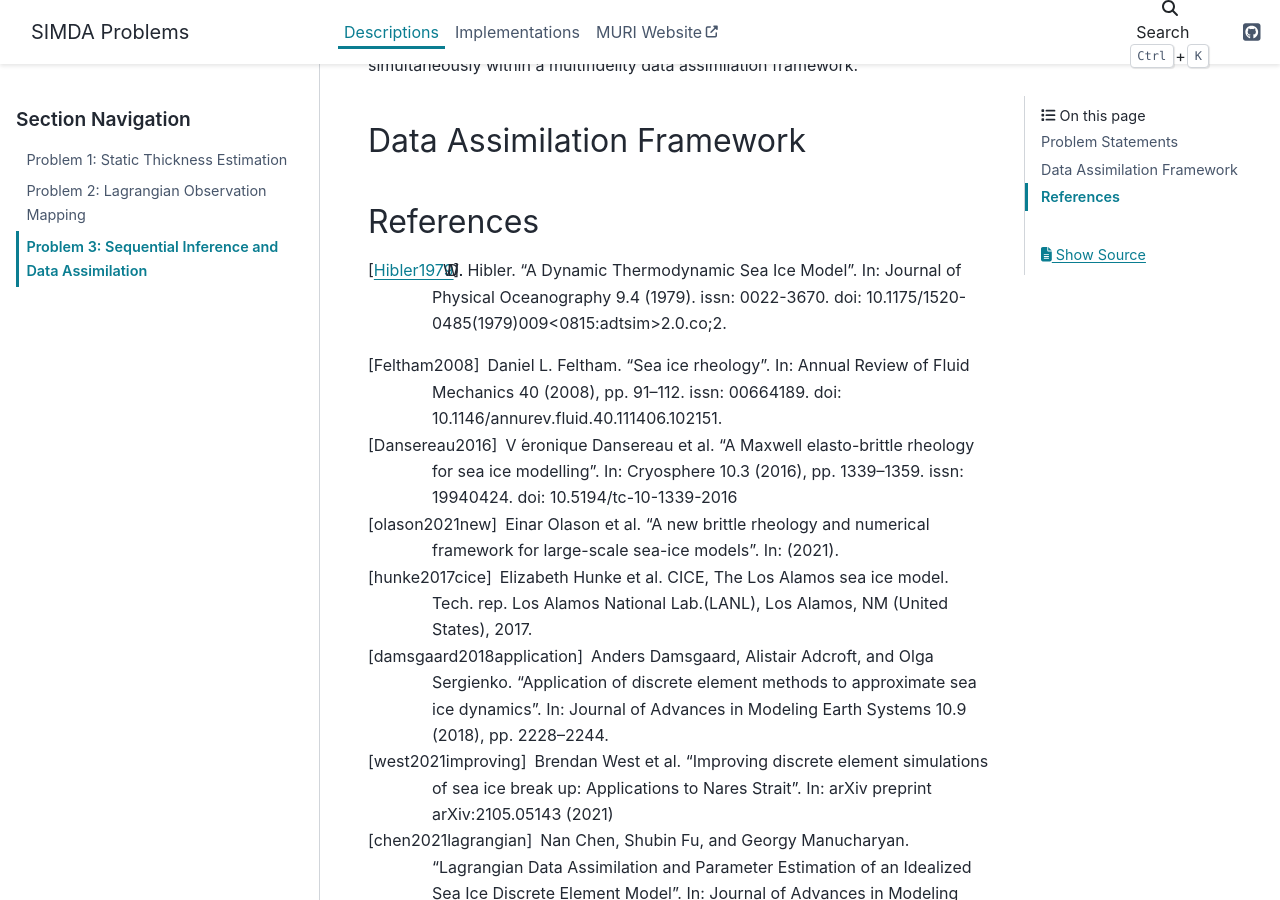
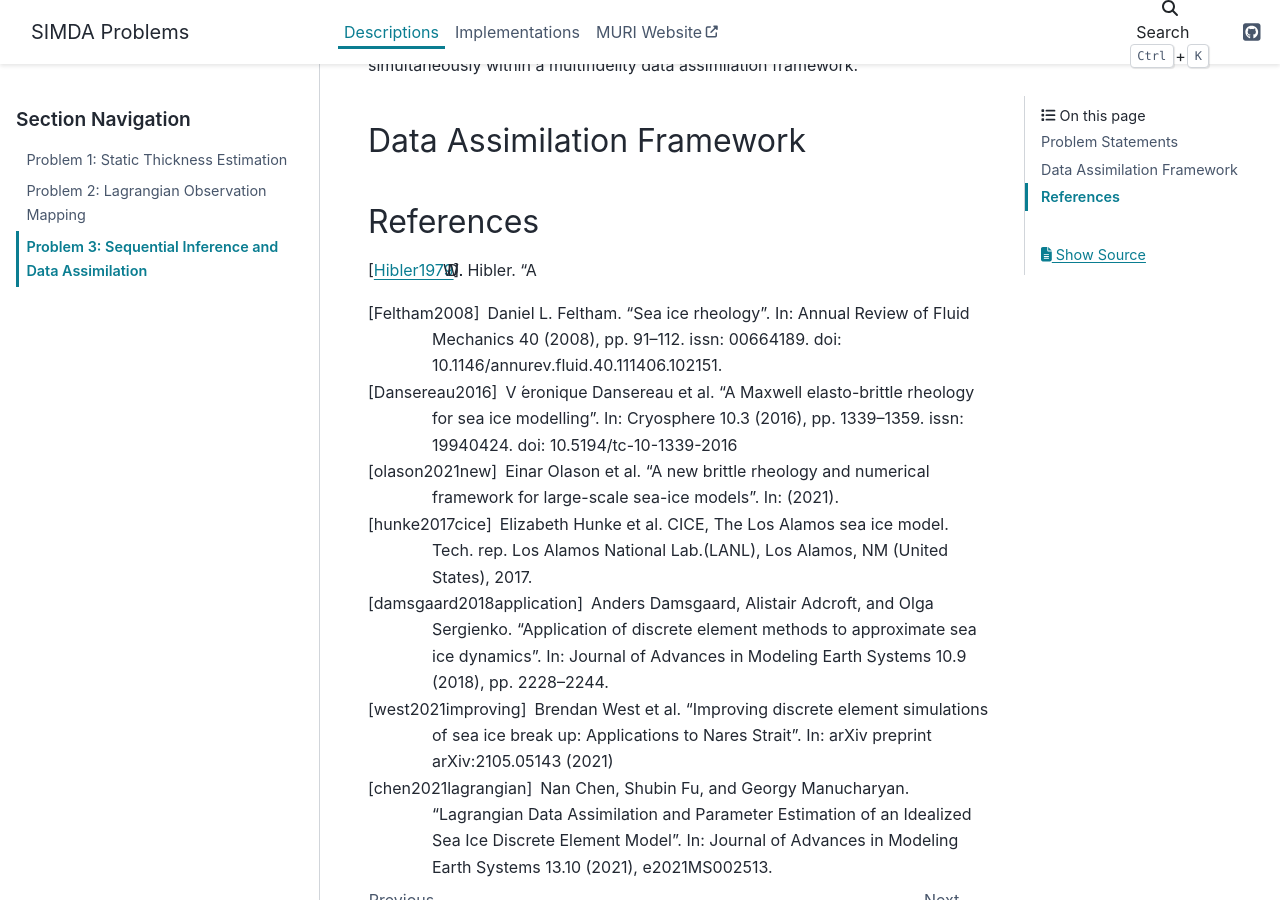
Before and after one commit to simda-muri/challenges, a Sphinx documentation site: the page built from docs/source/descriptions/problem3.rst, in a window 1280 px wide and 900 px high, scrolled down 1429 px. Built offline with Sphinx 7.4.7 and the PyData theme 0.15.4, drawn with Linux system fonts in a browser that asks for light colours.

Commit message:
do citations work?

```diff
--- a/docs/source/descriptions/problem3.rst
+++ b/docs/source/descriptions/problem3.rst
@@ -40,11 +40,18 @@
 ------------------------------------------------------
 References
 ------------------------------------------------------
-.. [Hibler1979] W. D. Hibler. “A Dynamic Thermodynamic Sea Ice Model”. In: Journal of Physical Oceanography 9.4 (1979). issn: 0022-3670. doi: 10.1175/1520-0485(1979)009<0815:adtsim>2.0.co;2.
+.. [Hibler1979] W. D. Hibler. “A
+
 .. [Feltham2008] Daniel L. Feltham. “Sea ice rheology”. In: Annual Review of Fluid Mechanics 40 (2008), pp. 91–112. issn: 00664189. doi: 10.1146/annurev.fluid.40.111406.102151.
+
 .. [Dansereau2016] V ́eronique Dansereau et al. “A Maxwell elasto-brittle rheology for sea ice modelling”. In: Cryosphere 10.3 (2016), pp. 1339–1359. issn: 19940424. doi: 10.5194/tc-10-1339-2016
+
 .. [olason2021new] Einar Olason et al. “A new brittle rheology and numerical framework for large-scale sea-ice models”. In: (2021).
+
 .. [hunke2017cice] Elizabeth Hunke et al. CICE, The Los Alamos sea ice model. Tech. rep. Los Alamos National Lab.(LANL), Los Alamos, NM (United States), 2017.
+
 .. [damsgaard2018application] Anders Damsgaard, Alistair Adcroft, and Olga Sergienko. “Application of discrete element methods to approximate sea ice dynamics”. In: Journal of Advances in Modeling Earth Systems 10.9 (2018), pp. 2228–2244.
+
 .. [west2021improving] Brendan West et al. “Improving discrete element simulations of sea ice break up: Applications to Nares Strait”. In: arXiv preprint arXiv:2105.05143 (2021)
+
 .. [chen2021lagrangian] Nan Chen, Shubin Fu, and Georgy Manucharyan. “Lagrangian Data Assimilation and Parameter Estimation of an Idealized Sea Ice Discrete Element Model”. In: Journal of Advances in Modeling Earth Systems 13.10 (2021), e2021MS002513.
```
